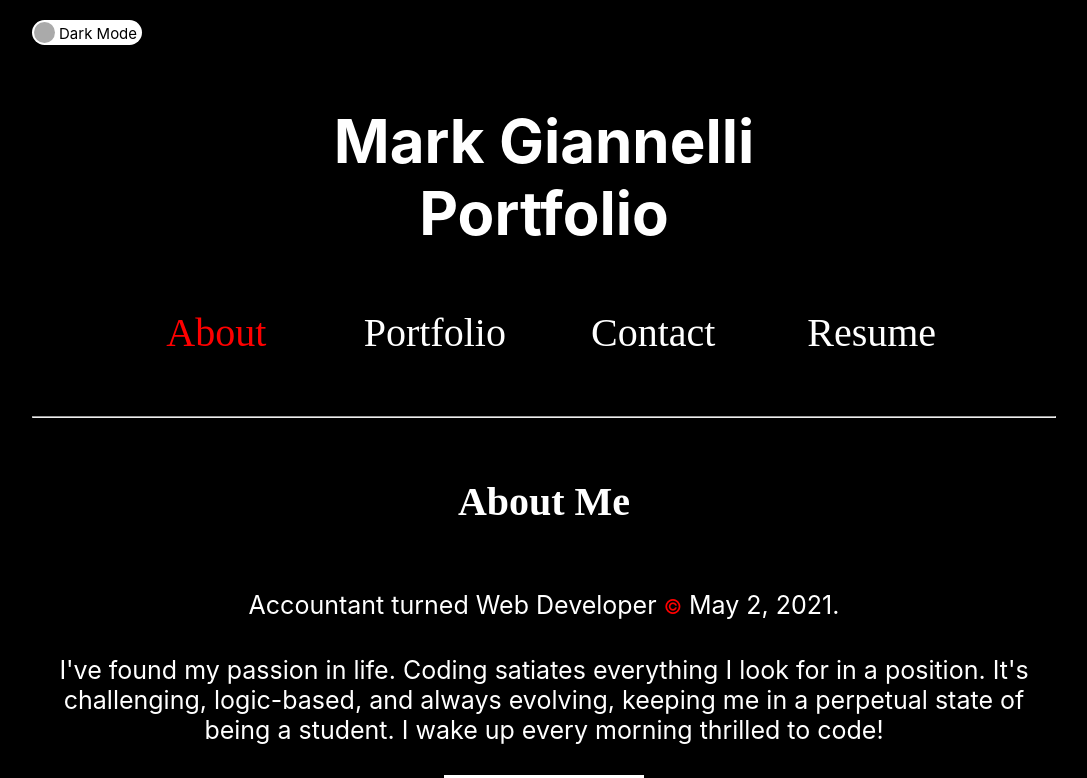
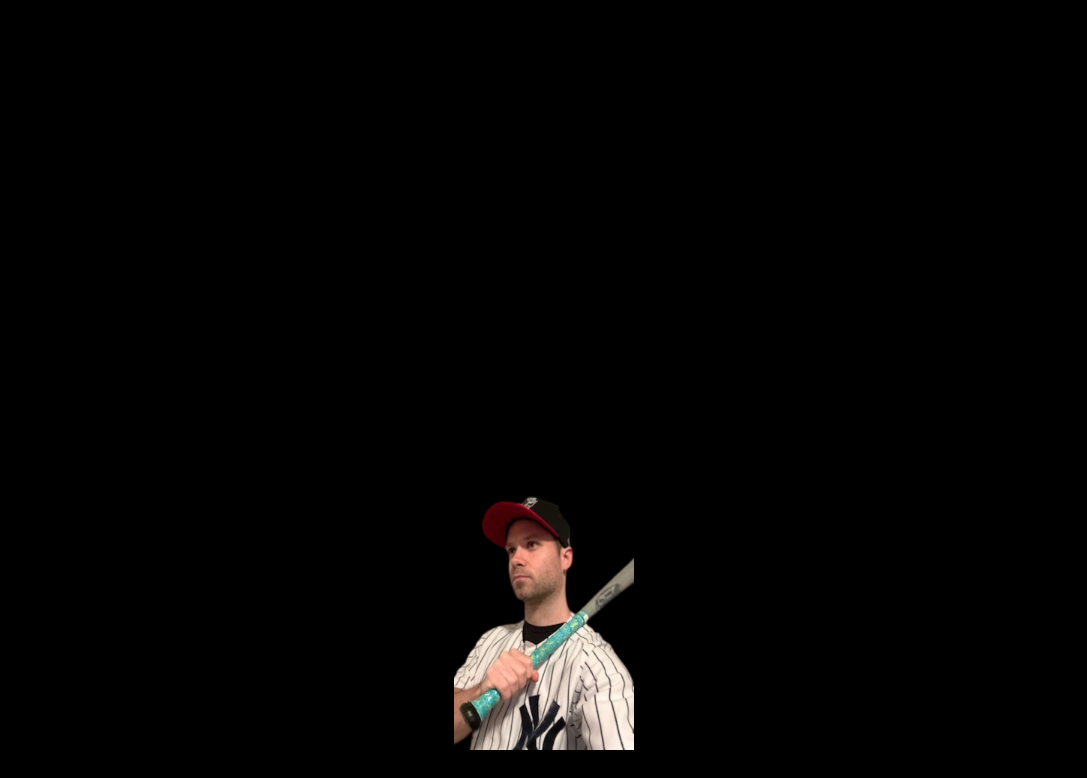
Before and after one commit to mjgiannelli/ts-portfolio, a React (Create React App) app: page / in a window 1280 px wide. Shown: the top 778 px of the page, without its empty margins (96-1183 px from the left). Built offline with nearby package versions, Linux system fonts and the light colour scheme.

Commit message:
create code for block grid on image to create particle cloud effect

```diff
--- a/src/app-2d/app-2d.tsx
+++ b/src/app-2d/app-2d.tsx
@@ -26,11 +26,11 @@ const App2D = () => {
   const [selectedNavLink, setSelectedNavLink] = useState(navLinks[0].name);
   return (
     <div>
-      <Nav
+      {/* <Nav
         navLinks={navLinks}
         selectedNavLink={selectedNavLink}
         setSelectedNavLink={setSelectedNavLink}
-      />
+      /> */}
       <main>
         {selectedNavLink === 'About' ? (
           <>
@@ -50,7 +50,7 @@ const App2D = () => {
           </>
         )}
       </main>
-      <Footer />
+      {/* <Footer /> */}
     </div>
   );
 };
--- /dev/null
+++ b/src/app-2d/components/block/block.scss
@@ -0,0 +1,3 @@
+.block {
+  will-change: transform;
+}
--- /dev/null
+++ b/src/app-2d/components/block/block.tsx
@@ -0,0 +1,38 @@
+// Block.tsx
+import React from 'react';
+import './block.scss';
+
+interface BlockProps {
+  x: number;
+  y: number;
+  size: number;
+  backgroundPositionX: number;
+  backgroundPositionY: number;
+  imageUrl: string;
+}
+
+const Block: React.FC<BlockProps> = ({
+  x,
+  y,
+  size,
+  backgroundPositionX,
+  backgroundPositionY,
+  imageUrl,
+}) => {
+  return (
+    <div
+      style={{
+        width: size,
+        height: size,
+        position: 'absolute',
+        transform: `translate(${x}px, ${y}px)`,
+        backgroundImage: `url(${imageUrl})`,
+        backgroundPosition: `-${backgroundPositionX}px -${backgroundPositionY}px`,
+        backgroundSize: '180px 276px',
+        transition: 'transform 1s ease-in-out',
+      }}
+    />
+  );
+};
+
+export default Block;
--- /dev/null
+++ b/src/app-2d/components/image-grid/image-grid.tsx
@@ -0,0 +1,130 @@
+import React, { useState, useEffect, useRef } from 'react';
+import Block from '../block/block';
+
+interface BlockData {
+  key: string;
+  x: number;
+  y: number;
+  x0: number;
+  y0: number;
+  backgroundPositionX: number;
+  backgroundPositionY: number;
+}
+
+const ImageGrid: React.FC = () => {
+  const hasMounted = useRef(false);
+  const blockSize = 6;
+  const imageWidth = 180;
+  const imageHeight = 276;
+  const columns = imageWidth / blockSize;
+  const rows = imageHeight / blockSize;
+  const imageUrl = '/assets/images/card-2.png'; // Replace with your image path
+
+  const [blocks, setBlocks] = useState<BlockData[]>([]);
+
+  useEffect(() => {
+    if (hasMounted.current) return;
+    hasMounted.current = true;
+    const initialBlocks: BlockData[] = [];
+
+    for (let y = 0; y < rows; y++) {
+      for (let x = 0; x < columns; x++) {
+        if (x === 10 && y === 29) {
+          console.log('initializing block');
+        }
+        initialBlocks.push({
+          key: `${x}-${y}`,
+          x: x * blockSize,
+          y: y * blockSize,
+          x0: x * blockSize,
+          y0: y * blockSize,
+          backgroundPositionX: x * blockSize,
+          backgroundPositionY: y * blockSize,
+        });
+      }
+    }
+
+    setBlocks(initialBlocks);
+    // Start the animation sequence
+    setTimeout(animateToCluster, 1000); // After 1 second
+    console.log('ran animation to cluster');
+    setTimeout(animateToMiddleLeft, 2000); // After 3 seconds
+    console.log('ran animation middle left');
+    setTimeout(animateToLowerMiddle, 3000); // After 5 seconds
+    console.log('ran animation to lower middle');
+  }, []);
+
+  const animateToCluster = () => {
+    const clusterX = window.innerWidth - window.innerWidth * 0.1; // Adjust as needed
+    const clusterY = 0;
+    const clusterWidth = 501;
+    const clusterHeight = 300;
+
+    setBlocks((prevBlocks) =>
+      prevBlocks.map((block) => {
+        return {
+          ...block,
+          x: clusterX + Math.random() * clusterWidth,
+          y: clusterY + Math.random() * clusterHeight,
+        };
+      }),
+    );
+  };
+
+  const animateToMiddleLeft = () => {
+    const deltaX = -window.innerWidth + window.innerWidth * 0.15; // Adjust as needed
+    const deltaY = window.innerHeight / 2 - 25; // Adjust as needed
+    setBlocks((prevBlocks) =>
+      prevBlocks.map((block) => {
+        return {
+          ...block,
+          x: block.x + deltaX + Math.random() * 500,
+          y: block.y + deltaY + Math.random() * 301,
+        };
+      }),
+    );
+  };
+
+  const animateToLowerMiddle = () => {
+    const finalX = window.innerWidth / 2 - imageWidth / 2;
+    const finalY = window.innerHeight - imageHeight - 50; // 50px from bottom
+
+    setBlocks((prevBlocks) =>
+      prevBlocks.map((block) => {
+        // if (block.key === '10-29') {
+        //   console.log('Animating to Lower Middle');
+        // }
+        return {
+          ...block,
+          x: finalX + block.x0,
+          y: finalY + block.y0,
+        };
+      }),
+    );
+  };
+
+  return (
+    <div
+      style={{
+        position: 'relative',
+        width: '100vw',
+        height: '100vh',
+        overflow: 'hidden',
+      }}
+    >
+      {blocks.map((block) => (
+        <Block
+          key={block.key}
+          x={block.x}
+          y={block.y}
+          size={blockSize}
+          backgroundPositionX={block.backgroundPositionX}
+          backgroundPositionY={block.backgroundPositionY}
+          imageUrl={imageUrl}
+        />
+      ))}
+    </div>
+  );
+};
+
+export default ImageGrid;
--- a/src/app-2d/views/about/about.view.scss
+++ b/src/app-2d/views/about/about.view.scss
@@ -4,4 +4,9 @@
         margin: 3rem 0;
       }
 
+      #me-img {
+        height: 276px;
+        width: 180px;
+      }
+
 }
--- a/src/app-2d/views/about/about.view.tsx
+++ b/src/app-2d/views/about/about.view.tsx
@@ -4,6 +4,8 @@ import ReactCardFlip from 'react-card-flip';
 import './about.view.scss';
 import BaseballCardBack from '../../components/baseball-card/back/back';
 import BaseballCardFront from '../../components/baseball-card/front/front';
+import Selfie from '../../components/block/block';
+import BlocksGrid from '../../components/image-grid/image-grid';
 
 const About: React.FC = () => {
   const [isFlipped, setIsFlipped] = useState<boolean>(false);
@@ -13,26 +15,9 @@ const About: React.FC = () => {
   };
 
   return (
-    <article className="box">
-      <h2 className="title">
-        About Me <br />
-      </h2>
-      <div className="row flex column">
-        <p className="col-10">
-          Accountant turned Web Developer <span>&copy;</span> May 2, 2021.
-        </p>
-        <p id="bio" className="col-10">
-          I've found my passion in life. Coding satiates everything I look for
-          in a position. It's challenging, logic-based, and always evolving,
-          keeping me in a perpetual state of being a student. I wake up every
-          morning thrilled to code!
-        </p>
-        <ReactCardFlip isFlipped={isFlipped} flipDirection="horizontal">
-          <BaseballCardFront handleClick={handleClick} />
-          <BaseballCardBack handleClick={handleClick} />
-        </ReactCardFlip>
-      </div>
-    </article>
+    <>
+      <BlocksGrid />
+    </>
   );
 };
 
```
Also changed, not shown: public/assets/images/card-2.png (added), src/app-2d/components/image-grid/image-grid.scss (added).
